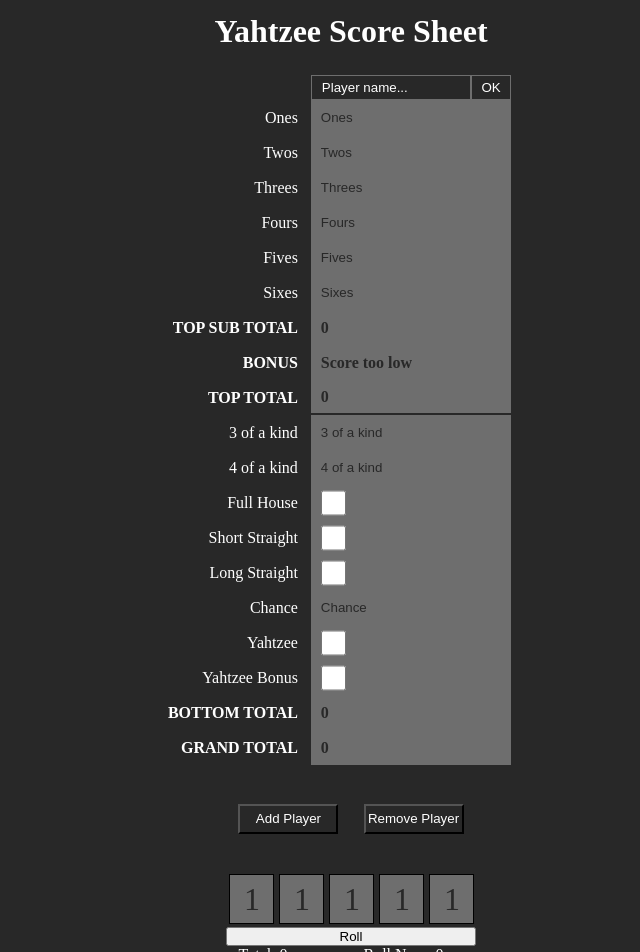
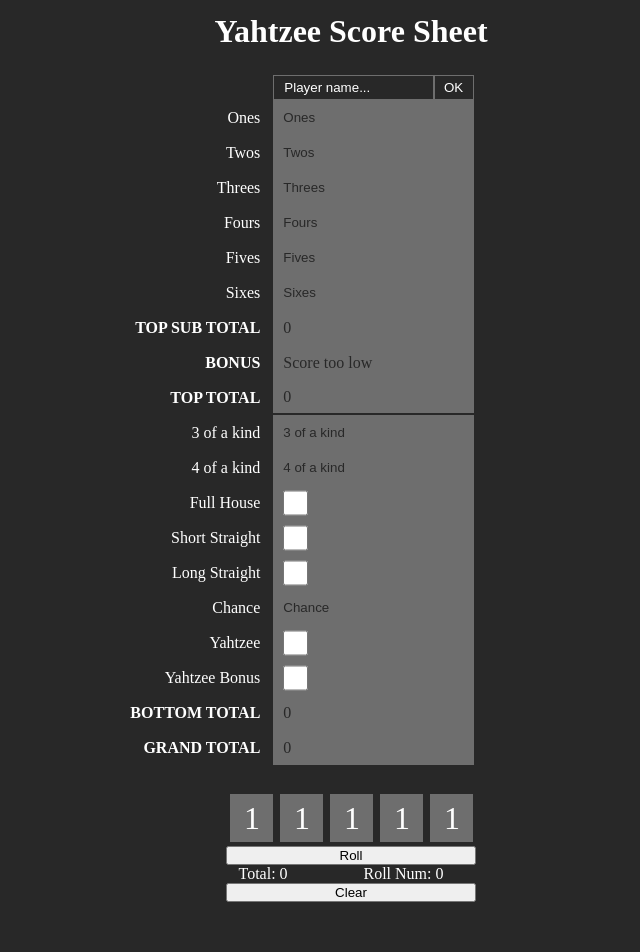
Before and after one commit to frankpeckover/yahtzee, a React (Create React App) app: page / in a window 1280 px wide. Shown: the top 952 px of the page, without its empty margins (289-929 px from the left). After the commit the page ends 915 px from the top, so only its background shows below. Built offline with nearby package versions, Linux system fonts and the light colour scheme.

Commit message:
input ratio bar, remodelled add player

```diff
--- a/package.json
+++ b/package.json
@@ -3,6 +3,9 @@
   "version": "0.1.0",
   "private": true,
   "dependencies": {
+    "@fortawesome/fontawesome-svg-core": "^1.2.30",
+    "@fortawesome/free-solid-svg-icons": "^5.14.0",
+    "@fortawesome/react-fontawesome": "^0.1.11",
     "@testing-library/jest-dom": "^4.2.4",
     "@testing-library/react": "^9.5.0",
     "@testing-library/user-event": "^7.2.1",
--- a/src/App.css
+++ b/src/App.css
@@ -13,6 +13,14 @@
 	box-sizing: border-box;
 }
 
+*::selection {
+	background: none;
+}
+
+*:focus {
+	outline: none;
+}
+
 a {
 	text-decoration: none;
 }
@@ -25,6 +33,13 @@
 	display: flex;
 	align-items: center;
 	justify-content: center;
+}
+
+.column {
+	display: flex;
+	align-items: center;
+	justify-content: center;
+	flex-direction: column;
 }
 
 .justify-right {
@@ -62,12 +77,29 @@
 	padding: 1%;
 }
 
+.player-buttons {
+	opacity: 0;
+	height: 100%;
+
+	transition: opacity 1s;
+}
+
+.player-buttons:hover {
+	opacity: 1;
+}
+
 .player-control-button {
-	width: 100px;
-	height: 30px;
+	width: 50px;
+	height: 50px;
 	margin: 1%;
-	background: none;
+	background: var(--colour-secondary);
 	color: var(--colour-text);
+	border: none;
+}
+
+.player-control-button:hover {
+	border: 1px solid var(--colour-accent);
+	cursor: pointer;
 }
 
 .dice {
--- a/src/App.jsx
+++ b/src/App.jsx
@@ -3,6 +3,8 @@
 import Player from './Player';
 import ScoreGuide from './ScoreGuide';
 import DieContainer from './DieContainer.jsx';
+import { FontAwesomeIcon } from '@fortawesome/react-fontawesome';
+import { faMinus, faPlus } from '@fortawesome/free-solid-svg-icons';
 
 export default class App extends React.Component {
 	constructor() {
@@ -47,14 +49,14 @@
 				<div className="fill align-top" style={{ padding: '1%' }}>
 					<ScoreGuide />
 					{this.state.players}
-				</div>
-				<div className="fill center" style={{ padding: '1%' }}>
-					<button className="player-control-button" onClick={this.addPlayer}>
-						Add Player
-					</button>
-					<button className="player-control-button" onClick={this.removePlayer}>
-						Remove Player
-					</button>
+					<div className="column player-buttons" style={{ padding: '1%' }}>
+						<button className="player-control-button" onClick={this.addPlayer}>
+							<FontAwesomeIcon icon={faPlus} />
+						</button>
+						<button className="player-control-button" onClick={this.removePlayer}>
+							<FontAwesomeIcon icon={faMinus} />
+						</button>
+					</div>
 				</div>
 				<div className="dice fill center">
 					<DieContainer />
--- a/src/Die.jsx
+++ b/src/Die.jsx
@@ -5,7 +5,7 @@
 	<div
 		id={props.identifier}
 		onClick={props.toggleRoll}
-		style={props.roll ? { border: '1px solid black' } : { border: '2px solid red' }}
+		style={props.roll ? { border: '1px solid var(--colour-primary)' } : { border: '2px solid red' }}
 		className="die"
 	>
 		<p className="center fill">{props.value}</p>
--- a/src/DieContainer.jsx
+++ b/src/DieContainer.jsx
@@ -99,7 +99,6 @@
 		return (
 			<div>
 				<div className="fill center">
-					{this.state.dieView}
 					<Die
 						key={0}
 						identifier={0}
--- a/src/Player.jsx
+++ b/src/Player.jsx
@@ -49,23 +49,28 @@
 		};
 	}
 
-	handleChange = (event) => {
-		if (event.target.value === '' || event.target.value === null) {
-			this.setState(
-				{
-					[event.target.name]: 0
-				},
-				this.topSubTotal
-			);
+	handleValueChange = (event) => {
+		let target = event.target;
+		let num = 0;
+		if (target.value === '' || target.value === null) {
+			num = 0;
 		} else {
-			this.setState(
-				{
-					[event.target.name]: parseInt(event.target.value)
-				},
-				this.topSubTotal
-			);
+			num = Math.min(Math.max(parseInt(target.value), 0), parseInt(target.max));
 		}
+		this.setState(
+			{
+				[target.name]: num
+			},
+			() => {
+				this.topSubTotal();
+				this.editElement(target);
+			}
+		);
 	};
+
+	editElement(target) {
+		target.style.backgroundSize = `${this.state[target.name] / parseInt(target.max) * 100}% 1%`;
+	}
 
 	handleCheckbox = (event) => {
 		const newArray = this.state[event.target.name];
@@ -186,11 +191,25 @@
 					)}
 				</div>
 				<div className="scores">
-					<input type="number" onChange={this.handleChange} name="ones" placeholder="Ones" min="0" max="5" />
-					<input type="number" onChange={this.handleChange} name="twos" placeholder="Twos" min="0" max="10" />
 					<input
 						type="number"
-						onChange={this.handleChange}
+						onChange={this.handleValueChange}
+						name="ones"
+						placeholder="Ones"
+						min="0"
+						max="5"
+					/>
+					<input
+						type="number"
+						onChange={this.handleValueChange}
+						name="twos"
+						placeholder="Twos"
+						min="0"
+						max="10"
+					/>
+					<input
+						type="number"
+						onChange={this.handleValueChange}
 						name="threes"
 						placeholder="Threes"
 						min="0"
@@ -198,7 +217,7 @@
 					/>
 					<input
 						type="number"
-						onChange={this.handleChange}
+						onChange={this.handleValueChange}
 						name="fours"
 						placeholder="Fours"
 						min="0"
@@ -206,7 +225,7 @@
 					/>
 					<input
 						type="number"
-						onChange={this.handleChange}
+						onChange={this.handleValueChange}
 						name="fives"
 						placeholder="Fives"
 						min="0"
@@ -214,25 +233,21 @@
 					/>
 					<input
 						type="number"
-						onChange={this.handleChange}
+						onChange={this.handleValueChange}
 						name="sixes"
 						placeholder="Sixes"
 						min="0"
 						max="30"
 					/>
-					<p className="justify-left">
-						<strong>{this.state.topSubTotal}</strong>
-					</p>
-					<p className="justify-left">
-						<strong>{this.state.bonus[0] ? 'Bonus Achieved!' : 'Score too low'}</strong>
-					</p>
+					<p className="justify-left">{this.state.topSubTotal}</p>
+					<p className="justify-left">{this.state.bonus[0] ? 'Bonus Achieved!' : 'Score too low'}</p>
 					<p className="justify-left" style={{ borderBottom: '2px solid var(--colour-primary)' }}>
-						<strong>{this.state.topTotal}</strong>
+						{this.state.topTotal}
 					</p>
 
 					<input
 						type="number"
-						onChange={this.handleChange}
+						onChange={this.handleValueChange}
 						name="threeKind"
 						placeholder="3 of a kind"
 						min="0"
@@ -240,7 +255,7 @@
 					/>
 					<input
 						type="number"
-						onChange={this.handleChange}
+						onChange={this.handleValueChange}
 						name="fourKind"
 						placeholder="4 of a kind"
 						min="0"
@@ -257,7 +272,7 @@
 					</div>
 					<input
 						type="number"
-						onChange={this.handleChange}
+						onChange={this.handleValueChange}
 						name="chance"
 						placeholder="Chance"
 						min="0"
@@ -269,12 +284,8 @@
 					<div className="fill justify-left">
 						<input type="checkbox" onChange={this.handleCheckbox} name="yahtzeeBonus" />
 					</div>
-					<p className="justify-left">
-						<strong>{this.state.bottomTotal}</strong>
-					</p>
-					<p className="justify-left">
-						<strong>{this.state.grandTotal}</strong>
-					</p>
+					<p className="justify-left">{this.state.bottomTotal}</p>
+					<p className="justify-left">{this.state.grandTotal}</p>
 				</div>
 			</div>
 		);
--- a/src/die.css
+++ b/src/die.css
@@ -3,10 +3,14 @@
 	width: 50px;
 	height: 50px;
 	margin: 1%;
-	border: 1px solid black;
 	font-size: 2em;
+}
+
+.die > p {
+	color: white;
 }
 
 .die:hover {
 	cursor: pointer;
+	border: 1px solid var(--colour-accent);
 }
--- a/src/player.css
+++ b/src/player.css
@@ -3,6 +3,8 @@
 	height: 100%;
 	min-width: 200px;
 	margin-right: 10px;
+
+	transition: all 1s;
 }
 
 .scores {
@@ -28,12 +30,28 @@
 input[type=number] {
 	background: none;
 	border: none;
+	color: var(--colour-text);
+
+	background-image: linear-gradient(var(--colour-accent), var(--colour-accent));
+	background-size: 0 1px;
+	background-position: bottom left;
+	background-repeat: no-repeat;
+	transition: all 500ms;
+}
+
+input[type=number]:focus {
+	background-size: 100% 1px;
+}
+
+input[type=number]:focus::placeholder {
+	color: var(--colour-text);
 }
 
 input[type=checkbox] {
 	height: 80%;
 	width: 25px;
 	margin-left: 5%;
+	background: var(--colour-primary);
 }
 
 input[type=number]::-webkit-inner-spin-button,
```
Also changed, not shown: 1 other file (tests, documents, lock files or other folders).
